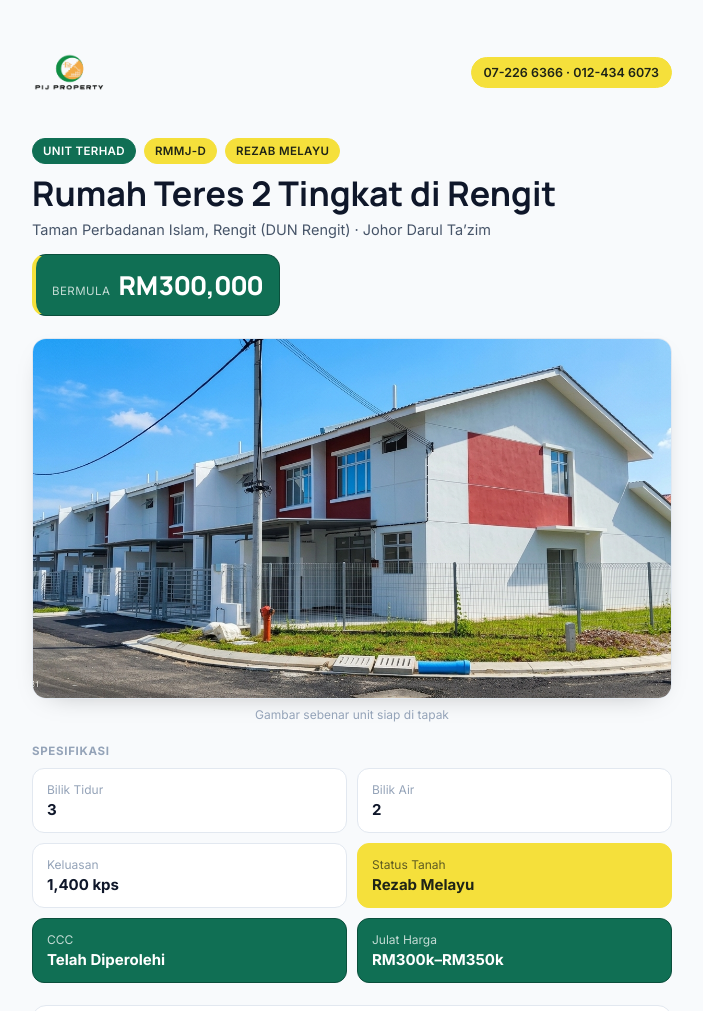
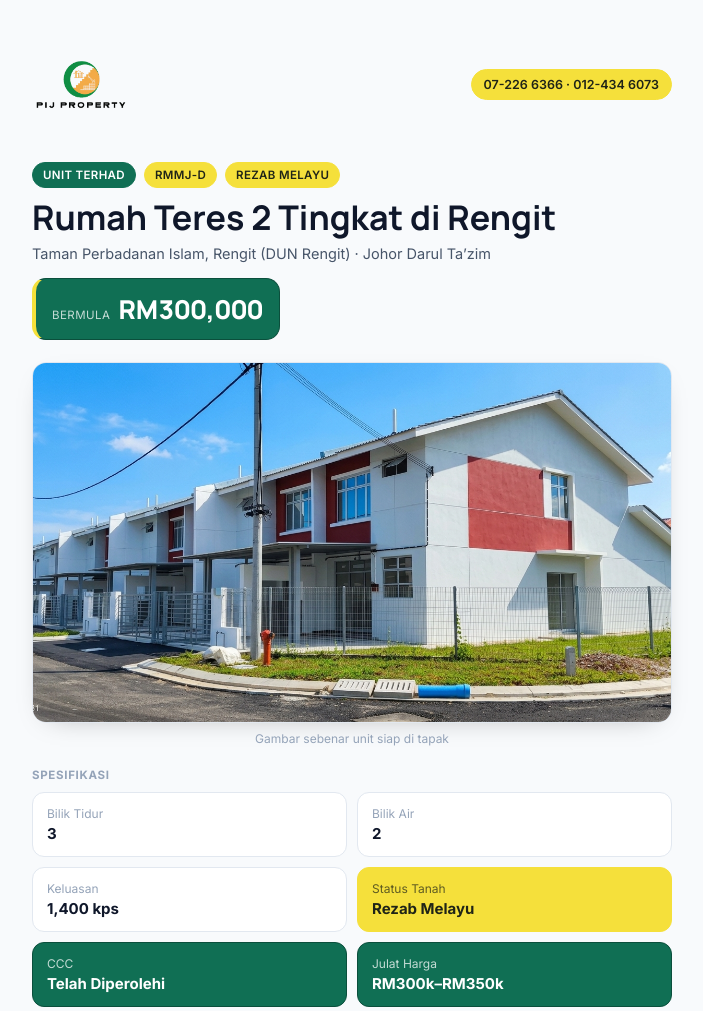
Before and after one commit to ppdsb/tpi-rengit, a plain HTML site: page index.html in a window 1280 px wide. Shown: the top 1011 px of the page, without its empty margins (288-991 px from the left). Drawn offline with Linux system fonts and the light colour scheme.

Commit message:
Besarkan logo topbar ke 100px

```diff
--- a/index.html
+++ b/index.html
@@ -60,7 +60,7 @@
   }
   .brand{display:flex; align-items:center; gap:8px;}
   .brand-mark{
-    width:76px; height:76px; display:block;
+    width:100px; height:100px; display:block;
   }
   .brand-mark img{width:100%; height:100%; object-fit:contain; display:block;}
   .topbar a.call{
```
